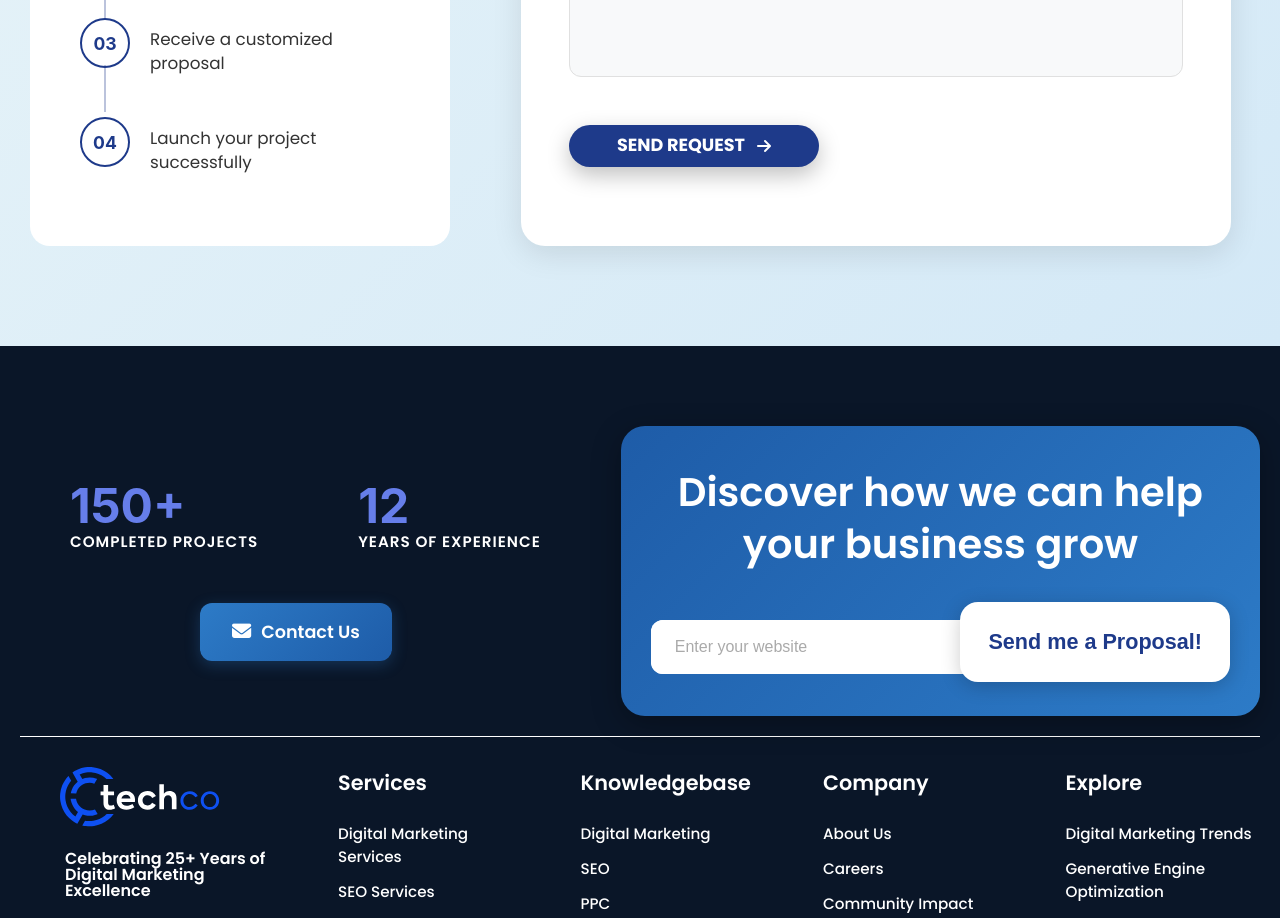
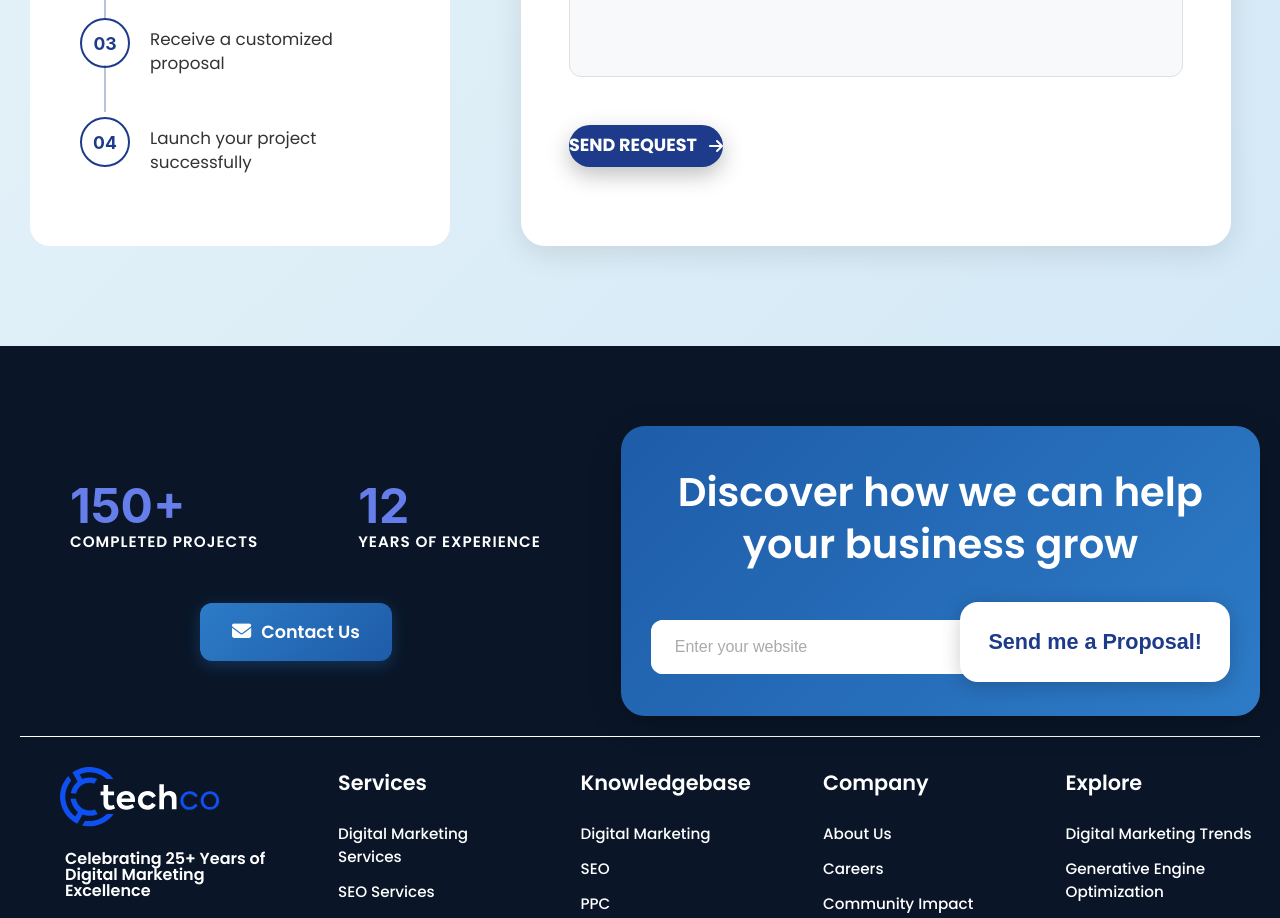
Before and after one commit to suraijzon/version1, a React (Create React App) app: page / in a window 1280 px wide. Shown: the part 5700-6618 px from the top of the page. Built offline with nearby package versions, Linux system fonts and the light colour scheme; no server answers.

Commit message:
new 33rd

```diff
--- a/src/styles/ExpertPopup.css
+++ b/src/styles/ExpertPopup.css
@@ -188,12 +188,12 @@ input[type="range"]::-moz-range-thumb {
   border: none;
   cursor: pointer;
 
-  display: inline-flex;
-  align-items: center;
+  display: inline-flex !important;
+  align-items: center !important;
   justify-content: center;
 
-  padding: 0;
-  line-height: 1;
+  padding: 0 !important;
+  line-height: 1 !important;
   transition: all 0.25s ease;
 }
 
```
